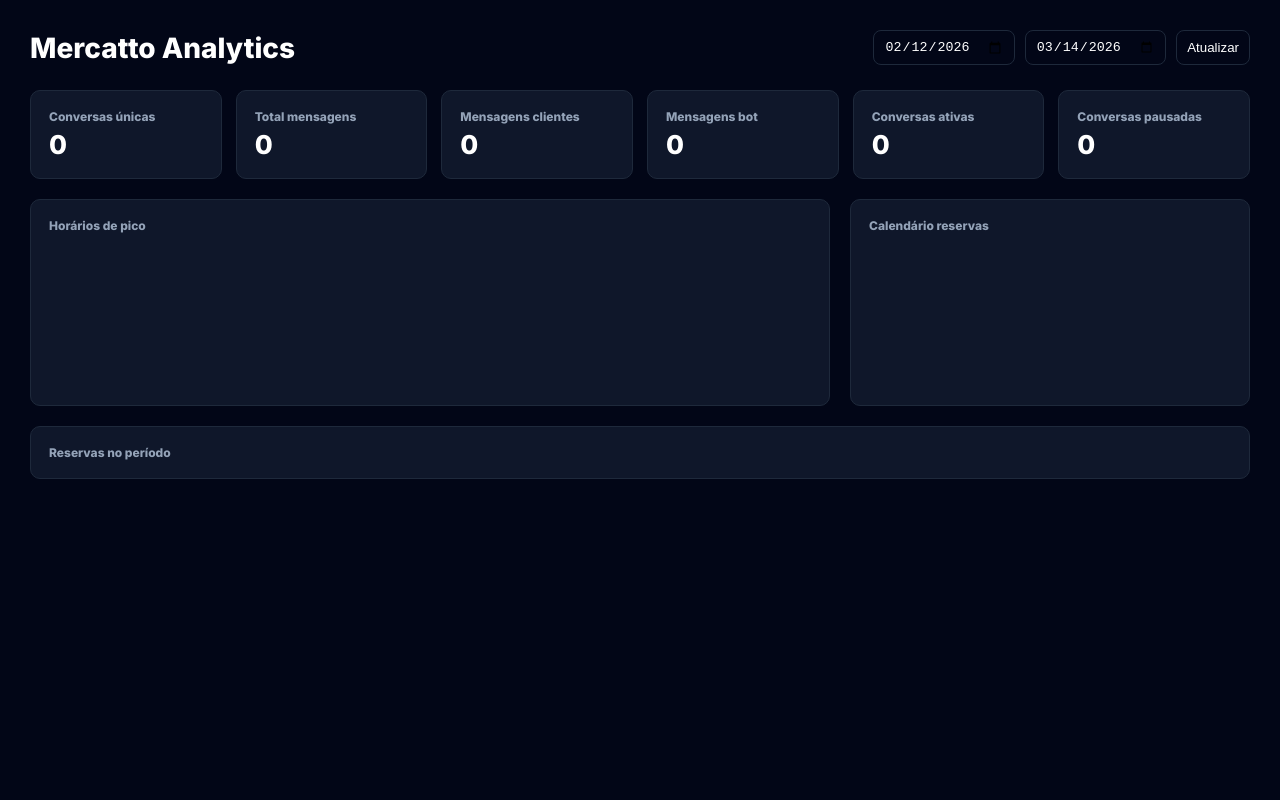
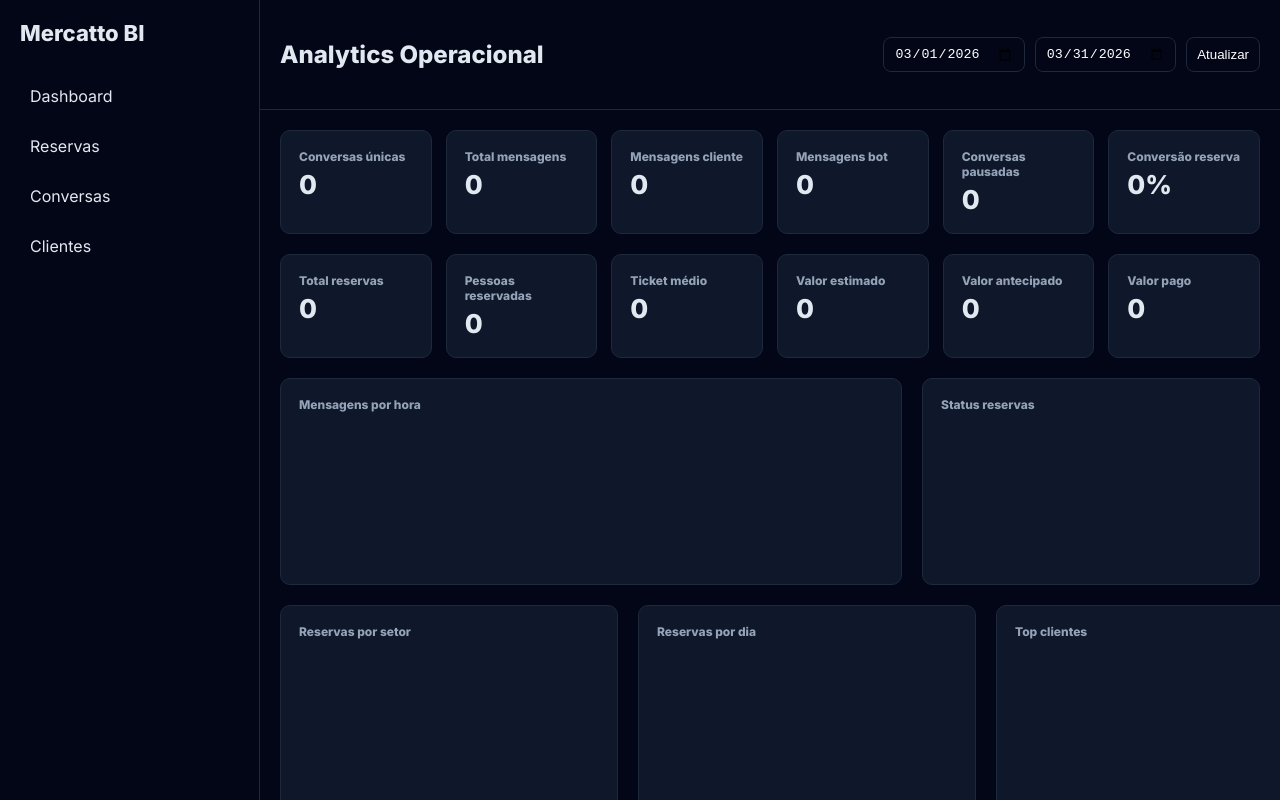
Before and after one commit to tvclena/nalbert, a plain HTML site: page home.html in a window 1280 px wide. Drawn offline with nearby package versions, Linux system fonts and the light colour scheme; no server answers.

Commit message:
Update home.html

```diff
--- a/home.html
+++ b/home.html
@@ -1,11 +1,9 @@
 <!DOCTYPE html>
 <html lang="pt-BR">
-
 <head>
 
 <meta charset="UTF-8">
-<title>Mercatto Analytics</title>
-
+<title>Mercatto BI • Analytics</title>
 <meta name="viewport" content="width=device-width, initial-scale=1">
 
 <script src="https://cdn.jsdelivr.net/npm/@supabase/supabase-js@2"></script>
@@ -15,29 +13,74 @@
 
 <style>
 
+:root{
+--bg:#020617;
+--panel:#0f172a;
+--line:#1e293b;
+--text:#e2e8f0;
+--muted:#94a3b8;
+--accent:#3b82f6;
+--green:#22c55e;
+--yellow:#f59e0b;
+--red:#ef4444;
+}
+
+*{box-sizing:border-box}
+
 body{
 margin:0;
 font-family:Inter;
-background:#020617;
-color:white;
+background:var(--bg);
+color:var(--text);
 }
 
-.container{
-max-width:1700px;
-margin:auto;
-padding:30px;
+.app{
+display:grid;
+grid-template-columns:260px 1fr;
+height:100vh;
 }
 
-header{
+.sidebar{
+background:#020617;
+border-right:1px solid var(--line);
+padding:20px;
+}
+
+.logo{
+font-size:22px;
+font-weight:800;
+margin-bottom:30px;
+}
+
+.menu{
+display:flex;
+flex-direction:column;
+gap:10px;
+}
+
+.menu div{
+padding:10px;
+border-radius:8px;
+cursor:pointer;
+}
+
+.menu div:hover{
+background:#0f172a;
+}
+
+.main{
+display:flex;
+flex-direction:column;
+height:100vh;
+overflow:auto;
+}
+
+.header{
 display:flex;
 justify-content:space-between;
 align-items:center;
-margin-bottom:25px;
-}
-
-.title{
-font-size:28px;
-font-weight:800;
+padding:20px;
+border-bottom:1px solid var(--line);
 }
 
 .filters{
@@ -47,24 +90,30 @@ gap:10px;
 
 input,button{
 background:#020617;
-border:1px solid #1e293b;
+border:1px solid var(--line);
+color:white;
 padding:8px 10px;
 border-radius:8px;
-color:white;
 }
 
 button{cursor:pointer}
 
-.grid{
+.content{
+padding:20px;
+display:flex;
+flex-direction:column;
+gap:20px;
+}
+
+.kpis{
 display:grid;
 grid-template-columns:repeat(6,1fr);
 gap:14px;
-margin-bottom:20px;
 }
 
 .card{
-background:#0f172a;
-border:1px solid #1e293b;
+background:var(--panel);
+border:1px solid var(--line);
 border-radius:10px;
 padding:18px;
 }
@@ -72,7 +121,7 @@ padding:18px;
 .card h3{
 margin:0;
 font-size:12px;
-color:#94a3b8;
+color:var(--muted);
 }
 
 .kpi{
@@ -81,11 +130,16 @@ font-weight:800;
 margin-top:5px;
 }
 
-.layout{
+.gridCharts{
 display:grid;
 grid-template-columns:2fr 1fr;
 gap:20px;
-margin-bottom:20px;
+}
+
+.gridCharts2{
+display:grid;
+grid-template-columns:1fr 1fr 1fr;
+gap:20px;
 }
 
 .calendar{
@@ -96,7 +150,7 @@ gap:6px;
 
 .day{
 background:#020617;
-border:1px solid #1e293b;
+border:1px solid var(--line);
 border-radius:6px;
 padding:6px;
 min-height:60px;
@@ -104,9 +158,7 @@ cursor:pointer;
 position:relative;
 }
 
-.day:hover{
-background:#1e293b;
-}
+.day:hover{background:#1e293b}
 
 .dayCount{
 position:absolute;
@@ -114,7 +166,7 @@ bottom:4px;
 right:6px;
 font-size:12px;
 font-weight:700;
-color:#f59e0b;
+color:var(--yellow);
 }
 
 .reservas{
@@ -123,7 +175,7 @@ overflow:auto;
 }
 
 .res{
-border-bottom:1px solid #1e293b;
+border-bottom:1px solid var(--line);
 padding:10px 0;
 font-size:13px;
 }
@@ -141,7 +193,7 @@ justify-content:center;
 }
 
 .modalBox{
-background:#0f172a;
+background:var(--panel);
 border-radius:10px;
 padding:20px;
 width:650px;
@@ -149,17 +201,34 @@ max-height:80vh;
 overflow:auto;
 }
 
+canvas{max-height:260px}
+
 </style>
-
 </head>
 
 <body>
 
-<div class="container">
+<div class="app">
 
-<header>
+<div class="sidebar">
 
-<div class="title">Mercatto Analytics</div>
+<div class="logo">Mercatto BI</div>
+
+<div class="menu">
+<div>Dashboard</div>
+<div>Reservas</div>
+<div>Conversas</div>
+<div>Clientes</div>
+</div>
+
+</div>
+
+
+<div class="main">
+
+<div class="header">
+
+<h2>Analytics Operacional</h2>
 
 <div class="filters">
 
@@ -170,44 +239,94 @@ overflow:auto;
 
 </div>
 
-</header>
+</div>
 
 
-<div class="grid">
+<div class="content">
+
+
+<div class="kpis">
 
 <div class="card"><h3>Conversas únicas</h3><div id="convUnicas" class="kpi">0</div></div>
 <div class="card"><h3>Total mensagens</h3><div id="mensagens" class="kpi">0</div></div>
-<div class="card"><h3>Mensagens clientes</h3><div id="msgClientes" class="kpi">0</div></div>
+<div class="card"><h3>Mensagens cliente</h3><div id="msgClientes" class="kpi">0</div></div>
 <div class="card"><h3>Mensagens bot</h3><div id="msgBot" class="kpi">0</div></div>
-<div class="card"><h3>Conversas ativas</h3><div id="ativas" class="kpi">0</div></div>
 <div class="card"><h3>Conversas pausadas</h3><div id="pausadas" class="kpi">0</div></div>
+<div class="card"><h3>Conversão reserva</h3><div id="taxaReserva" class="kpi">0%</div></div>
 
 </div>
 
 
-<div class="layout">
+<div class="kpis">
+
+<div class="card"><h3>Total reservas</h3><div id="totalReservas" class="kpi">0</div></div>
+<div class="card"><h3>Pessoas reservadas</h3><div id="pessoas" class="kpi">0</div></div>
+<div class="card"><h3>Ticket médio</h3><div id="ticket" class="kpi">0</div></div>
+<div class="card"><h3>Valor estimado</h3><div id="estimado" class="kpi">0</div></div>
+<div class="card"><h3>Valor antecipado</h3><div id="antecipado" class="kpi">0</div></div>
+<div class="card"><h3>Valor pago</h3><div id="finalPago" class="kpi">0</div></div>
+
+</div>
+
+
+<div class="gridCharts">
 
 <div class="card">
-<h3>Horários de pico</h3>
+<h3>Mensagens por hora</h3>
 <canvas id="graficoPico"></canvas>
 </div>
 
 <div class="card">
-<h3>Calendário reservas</h3>
-<div id="calendar" class="calendar"></div>
+<h3>Status reservas</h3>
+<canvas id="graficoStatus"></canvas>
 </div>
 
 </div>
 
 
+<div class="gridCharts2">
+
+<div class="card">
+<h3>Reservas por setor</h3>
+<canvas id="graficoSetor"></canvas>
+</div>
+
+<div class="card">
+<h3>Reservas por dia</h3>
+<canvas id="graficoDias"></canvas>
+</div>
+
+<div class="card">
+<h3>Top clientes</h3>
+<canvas id="graficoClientes"></canvas>
+</div>
+
+</div>
+
+
+<div class="gridCharts">
+
+<div class="card">
+
+<h3>Calendário reservas</h3>
+
+<div id="calendar" class="calendar"></div>
+
+</div>
+
 <div class="card">
 
 <h3>Reservas no período</h3>
+
 <div id="lista" class="reservas"></div>
 
 </div>
 
+</div>
 
+
+</div>
+</div>
 </div>
 
 
@@ -227,112 +346,195 @@ const db = supabase.createClient(
 "sb_publishable_NNFvdfSXgOdGGVcSbphbjQ_brC3_9ed"
 )
 
-let graficoPico
+let charts={}
 
-function normalizar(t){
-return (t||"").replace(/\D/g,"")
-}
+function normalizar(t){return (t||"").replace(/\D/g,"")}
+
+function money(v){return Number(v||0).toLocaleString("pt-BR",{style:"currency",currency:"BRL"})}
 
 function set(id,v){
 const el=document.getElementById(id)
 if(el) el.innerText=v
 }
 
+function destroyChart(id){
+if(charts[id]) charts[id].destroy()
+}
+
 function defaultDates(){
 
 const hoje=new Date()
-const fim=hoje.toISOString().slice(0,10)
 
-hoje.setDate(hoje.getDate()-30)
+const inicio=new Date(hoje.getFullYear(),hoje.getMonth(),1)
+const fim=new Date(hoje.getFullYear(),hoje.getMonth()+1,0)
 
-const inicio=hoje.toISOString().slice(0,10)
-
-document.getElementById("inicio").value=inicio
-document.getElementById("fim").value=fim
+document.getElementById("inicio").value=inicio.toISOString().slice(0,10)
+document.getElementById("fim").value=fim.toISOString().slice(0,10)
 
 }
 
 async function carregar(){
 
-const inicio=document.getElementById("inicio").value
-const fim=document.getElementById("fim").value
+const inicio=new Date(document.getElementById("inicio").value)
+const fim=new Date(document.getElementById("fim").value)
+fim.setHours(23,59,59,999)
 
 const {data:conversas}=await db.from("conversas_whatsapp").select("*")
 const {data:reservas}=await db.from("reservas_mercatto").select("*")
 const {data:controle}=await db.from("controle_bot").select("*")
 
-/* Conversas */
-
 const conv=conversas.filter(c=>{
 const d=new Date(c.created_at)
-return d>=new Date(inicio) && d<=new Date(fim)
+return d>=inicio && d<=fim
 })
 
 set("mensagens",conv.length)
-
 set("msgClientes",conv.filter(c=>c.role==="user").length)
 set("msgBot",conv.filter(c=>c.role==="assistant").length)
 
 const telefones=new Set()
 conv.forEach(c=>telefones.add(normalizar(c.telefone)))
-
 set("convUnicas",telefones.size)
 
 let pausadas=controle.filter(c=>c.pausado).length
 set("pausadas",pausadas)
-set("ativas",controle.length-pausadas)
-
-/* Reservas */
 
 const res=reservas.filter(r=>{
 const d=new Date(r.datahora)
-return d>=new Date(inicio) && d<=new Date(fim)
+return d>=inicio && d<=fim
 })
 
-/* gráfico pico */
+set("totalReservas",res.length)
+
+let pessoas=res.reduce((a,r)=>a+Number(r.pessoas||0),0)
+set("pessoas",pessoas)
+
+let estimado=0
+let antecipado=0
+let pago=0
+
+res.forEach(r=>{
+
+estimado+=Number(r.valorEstimado||0)
+
+let extra=
+Number(r.pagamentoExtra1||0)+
+Number(r.pagamentoExtra2||0)+
+Number(r.pagamentoExtra3||0)+
+Number(r.pagamentoExtra4||0)+
+Number(r.pagamentoExtra5||0)
+
+antecipado+=Number(r.pagamentoAntecipado||0)+extra
+
+pago+=Number(r.valorFinalPago||0)
+
+})
+
+set("estimado",money(estimado))
+set("antecipado",money(antecipado))
+set("finalPago",money(pago))
+set("ticket",money(res.length?estimado/res.length:0))
+
+const clientesReserva=new Set()
+res.forEach(r=>clientesReserva.add(normalizar(r.telefone)))
+
+let taxa=telefones.size?((clientesReserva.size/telefones.size)*100).toFixed(1):0
+set("taxaReserva",taxa+"%")
+
+/* GRÁFICO HORAS */
 
 let horas=Array(24).fill(0)
+conv.forEach(c=>horas[new Date(c.created_at).getHours()]++)
 
-conv.forEach(c=>{
-horas[new Date(c.created_at).getHours()]++
-})
+destroyChart("pico")
 
-if(graficoPico) graficoPico.destroy()
-
-graficoPico=new Chart(
+charts["pico"]=new Chart(
 document.getElementById("graficoPico"),
 {
 type:"bar",
-data:{
-labels:[...Array(24).keys()].map(h=>h+"h"),
-datasets:[{
-data:horas,
-backgroundColor:"#3b82f6"
-}]
-},
-options:{
-plugins:{legend:{display:false}}
-}
+data:{labels:[...Array(24).keys()].map(h=>h+"h"),
+datasets:[{data:horas,backgroundColor:"#3b82f6"}]},
+options:{plugins:{legend:{display:false}}}
 })
 
-gerarCalendario(res)
+/* STATUS */
+
+let status={}
+res.forEach(r=>status[r.status]=(status[r.status]||0)+1)
+
+destroyChart("status")
+
+charts["status"]=new Chart(
+document.getElementById("graficoStatus"),
+{
+type:"doughnut",
+data:{labels:Object.keys(status),
+datasets:[{data:Object.values(status)}]}
+})
+
+/* SETORES */
+
+let setores={}
+res.forEach(r=>setores[r.mesa]=(setores[r.mesa]||0)+1)
+
+destroyChart("setor")
+
+charts["setor"]=new Chart(
+document.getElementById("graficoSetor"),
+{
+type:"pie",
+data:{labels:Object.keys(setores),
+datasets:[{data:Object.values(setores)}]}
+})
+
+/* RESERVAS POR DIA */
+
+let dias={}
+
+res.forEach(r=>{
+let d=new Date(r.datahora).toLocaleDateString("pt-BR")
+dias[d]=(dias[d]||0)+1
+})
+
+destroyChart("dias")
+
+charts["dias"]=new Chart(
+document.getElementById("graficoDias"),
+{
+type:"line",
+data:{labels:Object.keys(dias),
+datasets:[{data:Object.values(dias),borderColor:"#3b82f6"}]}
+})
+
+/* TOP CLIENTES */
+
+let clientes={}
+res.forEach(r=>{
+clientes[r.nome]=(clientes[r.nome]||0)+1
+})
+
+destroyChart("clientes")
+
+charts["clientes"]=new Chart(
+document.getElementById("graficoClientes"),
+{
+type:"bar",
+data:{labels:Object.keys(clientes).slice(0,5),
+datasets:[{data:Object.values(clientes).slice(0,5)}]}
+})
+
+gerarCalendario(res,inicio)
 listarReservas(res)
 
 }
 
-/* CALENDÁRIO BASEADO NO FILTRO */
-
-function gerarCalendario(reservas){
+function gerarCalendario(reservas,inicio){
 
 const cal=document.getElementById("calendar")
 cal.innerHTML=""
 
-const inicio=document.getElementById("inicio").value
-
-const base=new Date(inicio)
-
-const mes=base.getMonth()
-const ano=base.getFullYear()
+const mes=inicio.getMonth()
+const ano=inicio.getFullYear()
 
 const dias=new Date(ano,mes+1,0).getDate()
 
@@ -345,18 +547,14 @@ d.getMonth()==mes &&
 d.getFullYear()==ano
 }).length
 
-const d=document.createElement("div")
+const div=document.createElement("div")
 
-d.className="day"
+div.className="day"
+div.innerHTML=`${i}<div class="dayCount">${count}</div>`
 
-d.innerHTML=`
-${i}
-<div class="dayCount">${count}</div>
-`
+div.onclick=()=>abrirDia(i,reservas,mes,ano)
 
-d.onclick=()=>abrirDia(i,reservas,mes,ano)
-
-cal.appendChild(d)
+cal.appendChild(div)
 
 }
 
@@ -374,11 +572,10 @@ d.getFullYear()==ano
 const box=document.getElementById("modalLista")
 box.innerHTML=""
 
-lista.sort((a,b)=>new Date(a.datahora)-new Date(b.datahora))
-
 lista.forEach(r=>{
 
 const div=document.createElement("div")
+
 div.className="res"
 
 div.innerHTML=`
@@ -395,14 +592,11 @@ box.appendChild(div)
 })
 
 document.getElementById("modalTitle").innerText="Reservas dia "+dia
-
 document.getElementById("modal").style.display="flex"
 
 }
 
-document.getElementById("modal").onclick=()=>{
-modal.style.display="none"
-}
+document.getElementById("modal").onclick=()=>modal.style.display="none"
 
 function listarReservas(res){
 
```
